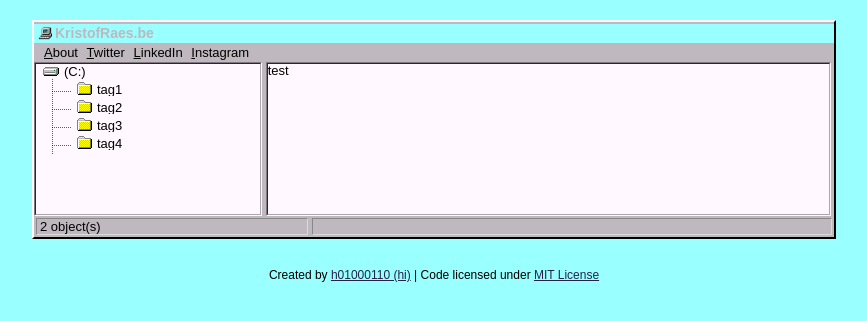
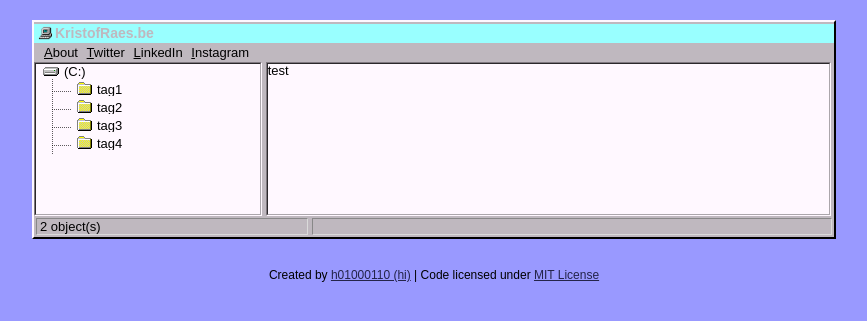
Before and after one commit to kristofraes/kraes, a Jekyll site: the page built from kristof/index.md, in a window 1280 px wide. Shown: the top 321 px of the page, without its empty margins (206-1073 px from the left). Built offline with Jekyll 4.4.1, drawn with Linux system fonts in a browser that asks for light colours; our own code applies the rules of GitHub Pages for plain Markdown files.

Commit message:
Update _main.scss

```diff
--- a/_sass/_main.scss
+++ b/_sass/_main.scss
@@ -1,5 +1,5 @@
 body {
-	background: #99ffff;
+	background: #9999ff;
 	font-family: sans-serif, serif, monospace;
 	font-size: 13px;
 }
```
